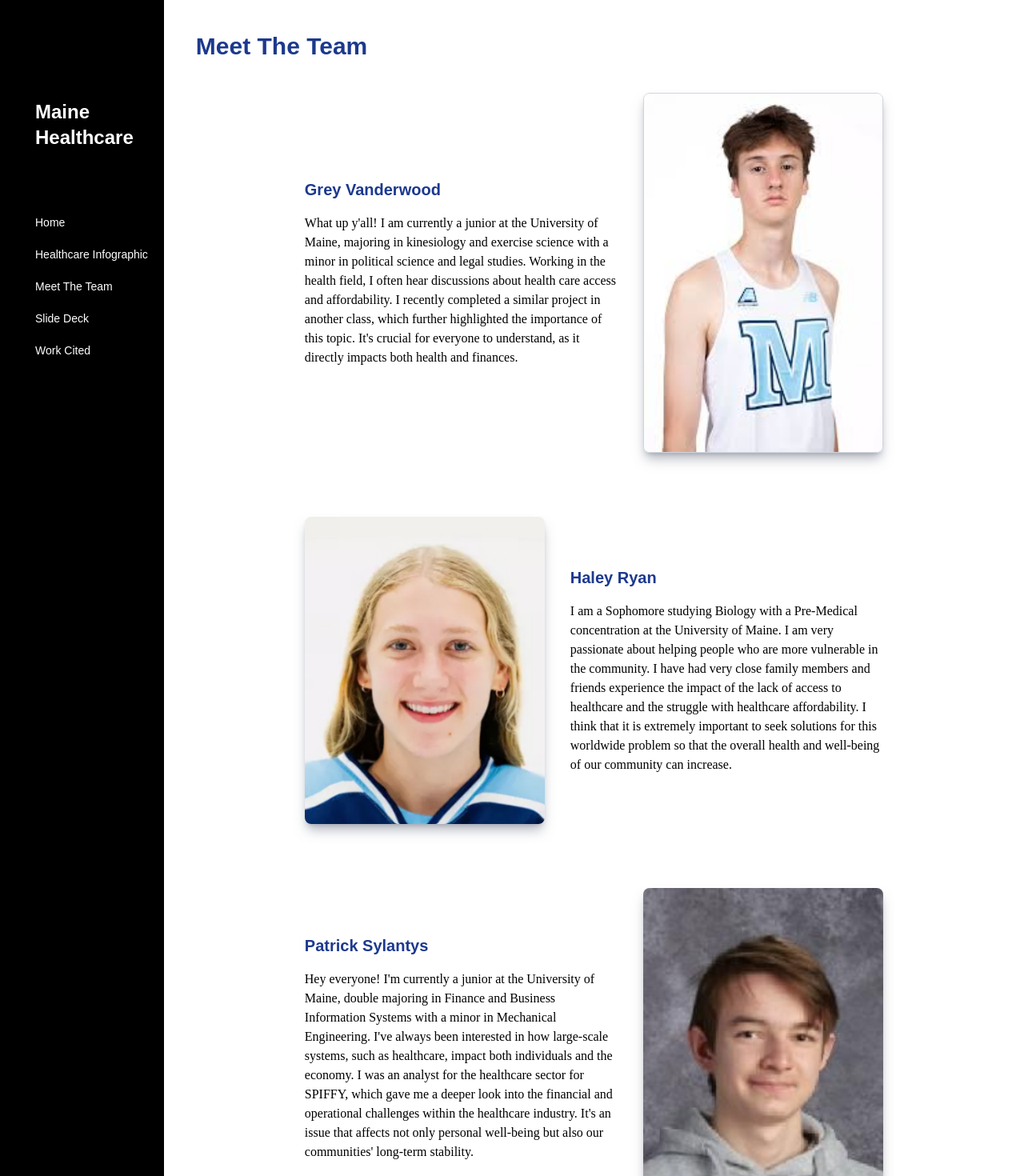
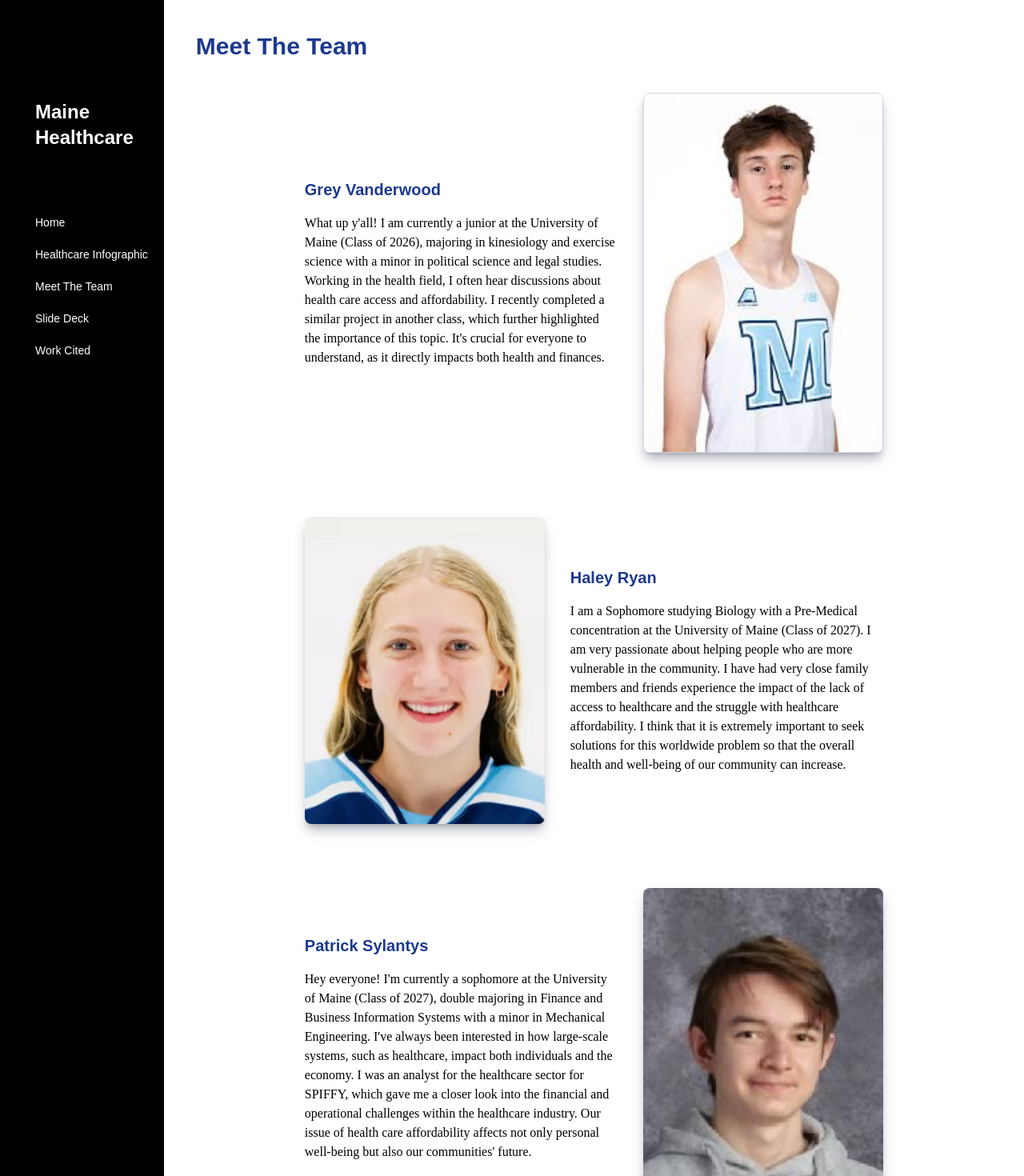
Before and after one commit to SYLANTYS/Maine-Healthcare, a Next.js app: page /team in a window 1280 px wide. Shown: the top 1470 px of the page at 80% size. Built offline with nearby package versions, Linux system fonts and the light colour scheme.

Commit message:
year of grad

```diff
--- a/src/app/team/page.js
+++ b/src/app/team/page.js
@@ -39,13 +39,13 @@ export default function Team() {
               </h2>
               <p style={{ fontFamily: "Times New Roman, serif" }}>
                 What up y&apos;all! I am currently a junior at the University of
-                Maine, majoring in kinesiology and exercise science with a minor
-                in political science and legal studies. Working in the health
-                field, I often hear discussions about health care access and
-                affordability. I recently completed a similar project in another
-                class, which further highlighted the importance of this topic.
-                It&apos;s crucial for everyone to understand, as it directly
-                impacts both health and finances.{" "}
+                Maine (Class of 2026), majoring in kinesiology and exercise
+                science with a minor in political science and legal studies.
+                Working in the health field, I often hear discussions about
+                health care access and affordability. I recently completed a
+                similar project in another class, which further highlighted the
+                importance of this topic. It&apos;s crucial for everyone to
+                understand, as it directly impacts both health and finances.{" "}
               </p>
             </div>
             <div className="flex-shrink-0 p-4">
@@ -67,13 +67,14 @@ export default function Team() {
               </h2>
               <p style={{ fontFamily: "Times New Roman, serif" }}>
                 I am a Sophomore studying Biology with a Pre-Medical
-                concentration at the University of Maine. I am very passionate
-                about helping people who are more vulnerable in the community. I
-                have had very close family members and friends experience the
-                impact of the lack of access to healthcare and the struggle with
-                healthcare affordability. I think that it is extremely important
-                to seek solutions for this worldwide problem so that the overall
-                health and well-being of our community can increase.{" "}
+                concentration at the University of Maine (Class of 2027). I am
+                very passionate about helping people who are more vulnerable in
+                the community. I have had very close family members and friends
+                experience the impact of the lack of access to healthcare and
+                the struggle with healthcare affordability. I think that it is
+                extremely important to seek solutions for this worldwide problem
+                so that the overall health and well-being of our community can
+                increase.{" "}
               </p>
             </div>
             <div className="flex-shrink-0 p-4">
@@ -94,16 +95,16 @@ export default function Team() {
                 Patrick Sylantys
               </h2>
               <p style={{ fontFamily: "Times New Roman, serif" }}>
-                Hey everyone! I&apos;m currently a junior at the University of
-                Maine, double majoring in Finance and Business Information
-                Systems with a minor in Mechanical Engineering. I&apos;ve always
-                been interested in how large-scale systems, such as healthcare,
-                impact both individuals and the economy. I was an analyst for
-                the healthcare sector for SPIFFY, which gave me a deeper look
-                into the financial and operational challenges within the
-                healthcare industry. It&apos;s an issue that affects not only
-                personal well-being but also our communities&apos; long-term
-                stability.
+                Hey everyone! I&apos;m currently a sophomore at the University
+                of Maine (Class of 2027), double majoring in Finance and
+                Business Information Systems with a minor in Mechanical
+                Engineering. I&apos;ve always been interested in how large-scale
+                systems, such as healthcare, impact both individuals and the
+                economy. I was an analyst for the healthcare sector for SPIFFY,
+                which gave me a closer look into the financial and operational
+                challenges within the healthcare industry. Our issue of health
+                care affordability affects not only personal well-being but also
+                our communities&apos; future.
               </p>
             </div>
             <div className="flex-shrink-0 p-4">
```
